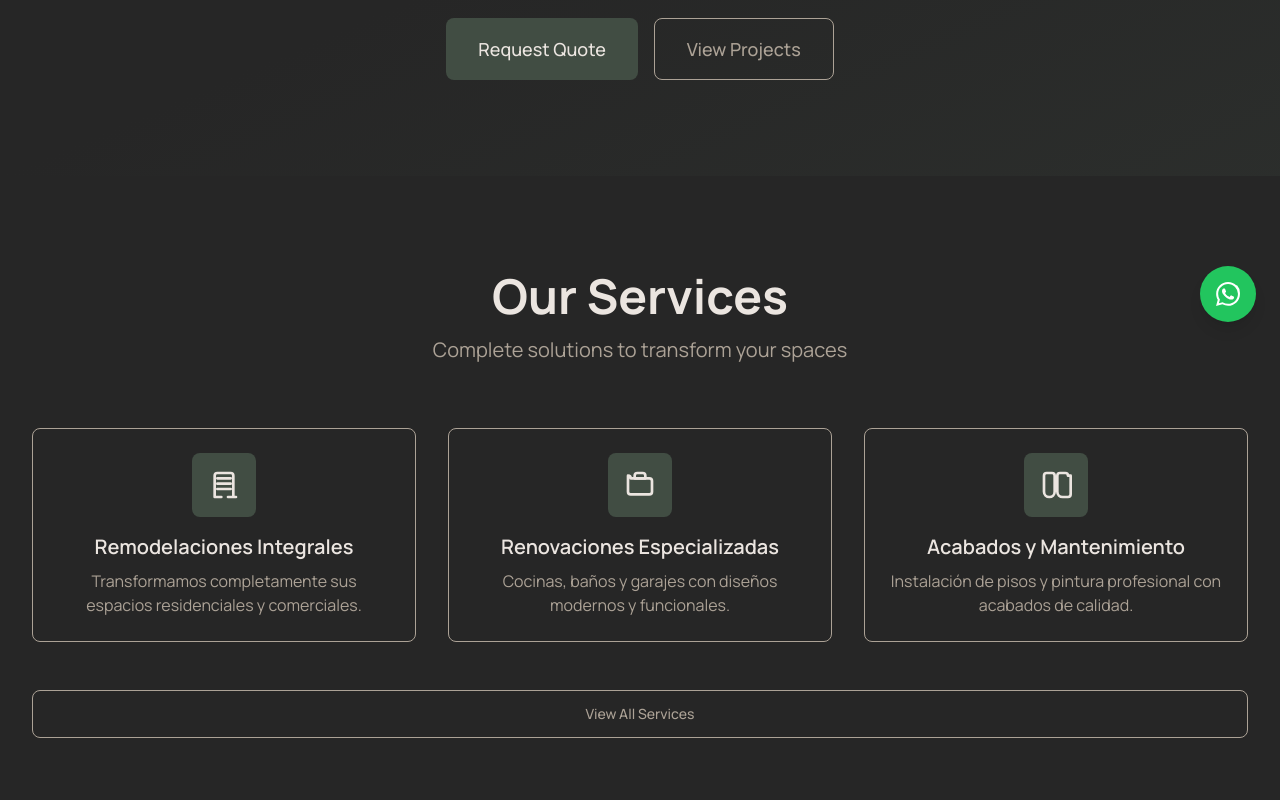
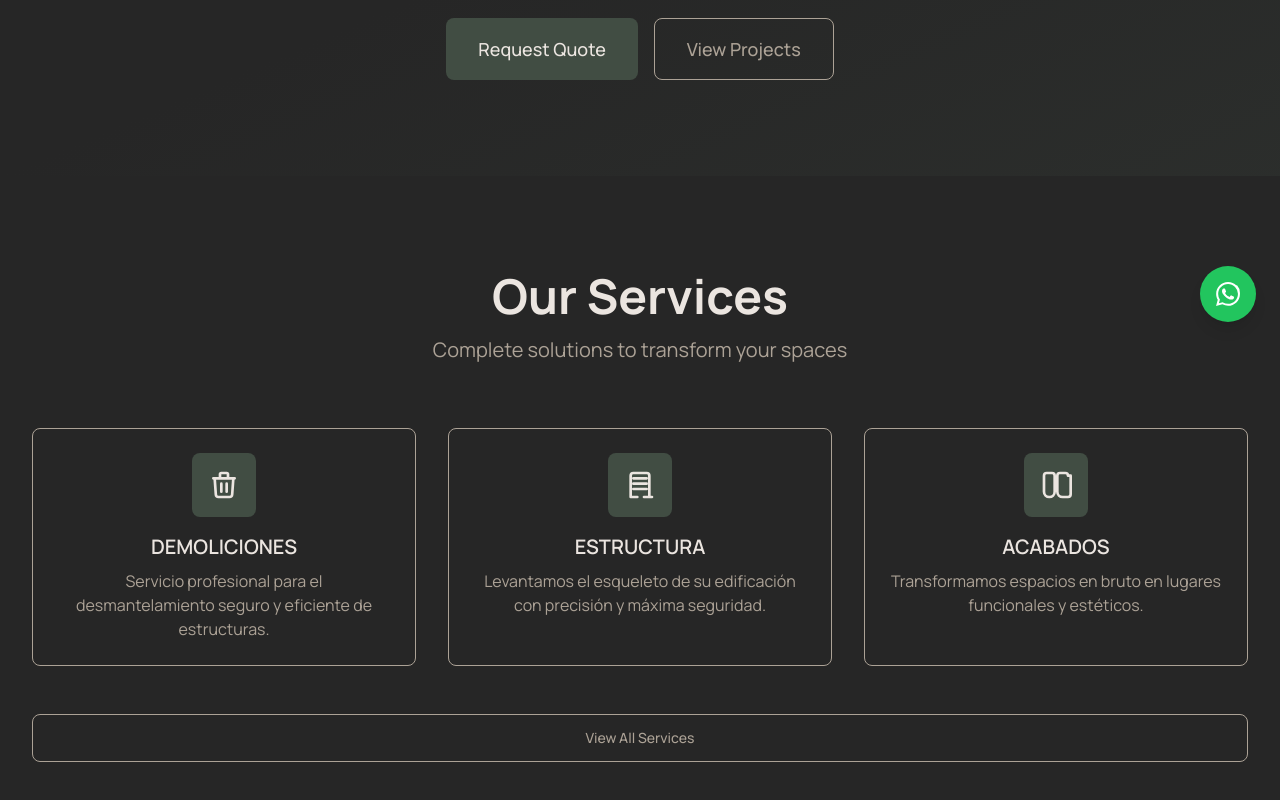
Before and after one commit to ferchoba/ProyRemodelacion, a Next.js app: page /en in a window 1280 px wide. Shown: the part 454-1254 px from the top of the page. Built offline with nearby package versions, Linux system fonts and the light colour scheme; no server answers; the database is empty.

Commit message:
Ajustes menores en página de inicio

```diff
--- a/messages/en.json
+++ b/messages/en.json
@@ -12,7 +12,7 @@
   "home": {
     "hero": {
       "title": "Transform your spaces with exceptional quality",
-      "subtitle": "Specialists in remodeling and construction of residential, commercial and office spaces. We make your vision a reality with exceptional craftsmanship and personalized solutions.",
+      "subtitle": "Specialists in remodeling and construction of residential, commercial and office spaces. We make your vision a reality with personalized solutions.",
       "cta": "Request Quote",
       "cta_secondary": "View Projects"
     },
--- a/messages/es.json
+++ b/messages/es.json
@@ -12,7 +12,7 @@
   "home": {
     "hero": {
       "title": "Transformamos sus espacios con calidad excepcional",
-      "subtitle": "Especialistas en remodelación y construcción de espacios residenciales, comerciales y de oficina. Hacemos realidad su visión con artesanía excepcional y soluciones personalizadas.",
+      "subtitle": "Especialistas en remodelación y construcción de espacios residenciales, comerciales y de oficina. Hacemos realidad su visión con soluciones personalizadas.",
       "cta": "Solicitar Cotización",
       "cta_secondary": "Ver Proyectos"
     },
--- a/src/app/[locale]/(site)/page.tsx
+++ b/src/app/[locale]/(site)/page.tsx
@@ -46,7 +46,7 @@ export default function HomePage() {
             </p>
             <div className="flex flex-col sm:flex-row gap-4 justify-center animate-slide-up">
               <Link
-                href="/contacto"
+                href="/cotizacion"
                 className="btn btn-primary text-lg px-8 py-4"
               >
                 {t('hero.cta')}
@@ -74,39 +74,37 @@ export default function HomePage() {
             </p>
           </div>
 
-          {/* Services Grid - Placeholder for now */}
+          {/* Services Grid */}
           <div className="grid grid-cols-1 md:grid-cols-2 lg:grid-cols-3 gap-8 mb-12">
-            {/* Service cards will be populated from database in Sprint 2 */}
-            <div className="card text-center">
+            <Link href="/servicios/demoliciones" className="card text-center hover:bg-outer-space/10 transition-colors">
+              <div className="w-16 h-16 bg-outer-space rounded-lg mx-auto mb-4 flex items-center justify-center">
+                <svg className="w-8 h-8 text-platinum" fill="none" stroke="currentColor" viewBox="0 0 24 24">
+                  <path strokeLinecap="round" strokeLinejoin="round" strokeWidth={2} d="M19 7l-.867 12.142A2 2 0 0116.138 21H7.862a2 2 0 01-1.995-1.858L5 7m5 4v6m4-6v6m1-10V4a1 1 0 00-1-1h-4a1 1 0 00-1 1v3M4 7h16" />
+                </svg>
+              </div>
+              <h3 className="text-xl font-semibold text-platinum mb-2">DEMOLICIONES</h3>
+              <p className="text-quick-silver">Servicio profesional para el desmantelamiento seguro y eficiente de estructuras.</p>
+            </Link>
+
+            <Link href="/servicios/estructura" className="card text-center hover:bg-outer-space/10 transition-colors">
               <div className="w-16 h-16 bg-outer-space rounded-lg mx-auto mb-4 flex items-center justify-center">
                 <svg className="w-8 h-8 text-platinum" fill="none" stroke="currentColor" viewBox="0 0 24 24">
                   <path strokeLinecap="round" strokeLinejoin="round" strokeWidth={2} d="M19 21V5a2 2 0 00-2-2H7a2 2 0 00-2 2v16m14 0h2m-2 0h-4m-5 0H9m0 0H5m0 0h2M7 7h10M7 11h10M7 15h10" />
                 </svg>
               </div>
-              <h3 className="text-xl font-semibold text-platinum mb-2">Remodelaciones Integrales</h3>
-              <p className="text-quick-silver">Transformamos completamente sus espacios residenciales y comerciales.</p>
-            </div>
+              <h3 className="text-xl font-semibold text-platinum mb-2">ESTRUCTURA</h3>
+              <p className="text-quick-silver">Levantamos el esqueleto de su edificación con precisión y máxima seguridad.</p>
+            </Link>
 
-            <div className="card text-center">
-              <div className="w-16 h-16 bg-outer-space rounded-lg mx-auto mb-4 flex items-center justify-center">
-                <svg className="w-8 h-8 text-platinum" fill="none" stroke="currentColor" viewBox="0 0 24 24">
-                  <path strokeLinecap="round" strokeLinejoin="round" strokeWidth={2} d="M3 7v10a2 2 0 002 2h14a2 2 0 002-2V9a2 2 0 00-2-2H5a2 2 0 00-2-2z" />
-                  <path strokeLinecap="round" strokeLinejoin="round" strokeWidth={2} d="M8 5a2 2 0 012-2h4a2 2 0 012 2v2H8V5z" />
-                </svg>
-              </div>
-              <h3 className="text-xl font-semibold text-platinum mb-2">Renovaciones Especializadas</h3>
-              <p className="text-quick-silver">Cocinas, baños y garajes con diseños modernos y funcionales.</p>
-            </div>
-
-            <div className="card text-center">
+            <Link href="/servicios/acabados" className="card text-center hover:bg-outer-space/10 transition-colors">
               <div className="w-16 h-16 bg-outer-space rounded-lg mx-auto mb-4 flex items-center justify-center">
                 <svg className="w-8 h-8 text-platinum" fill="none" stroke="currentColor" viewBox="0 0 24 24">
                   <path strokeLinecap="round" strokeLinejoin="round" strokeWidth={2} d="M7 21a4 4 0 01-4-4V5a2 2 0 012-2h4a2 2 0 012 2v12a4 4 0 01-4 4zM21 5a2 2 0 00-2-2h-4a2 2 0 00-2 2v12a4 4 0 004 4h4a2 2 0 002-2V5z" />
                 </svg>
               </div>
-              <h3 className="text-xl font-semibold text-platinum mb-2">Acabados y Mantenimiento</h3>
-              <p className="text-quick-silver">Instalación de pisos y pintura profesional con acabados de calidad.</p>
-            </div>
+              <h3 className="text-xl font-semibold text-platinum mb-2">ACABADOS</h3>
+              <p className="text-quick-silver">Transformamos espacios en bruto en lugares funcionales y estéticos.</p>
+            </Link>
           </div>
 
           <div className="text-center">
```
